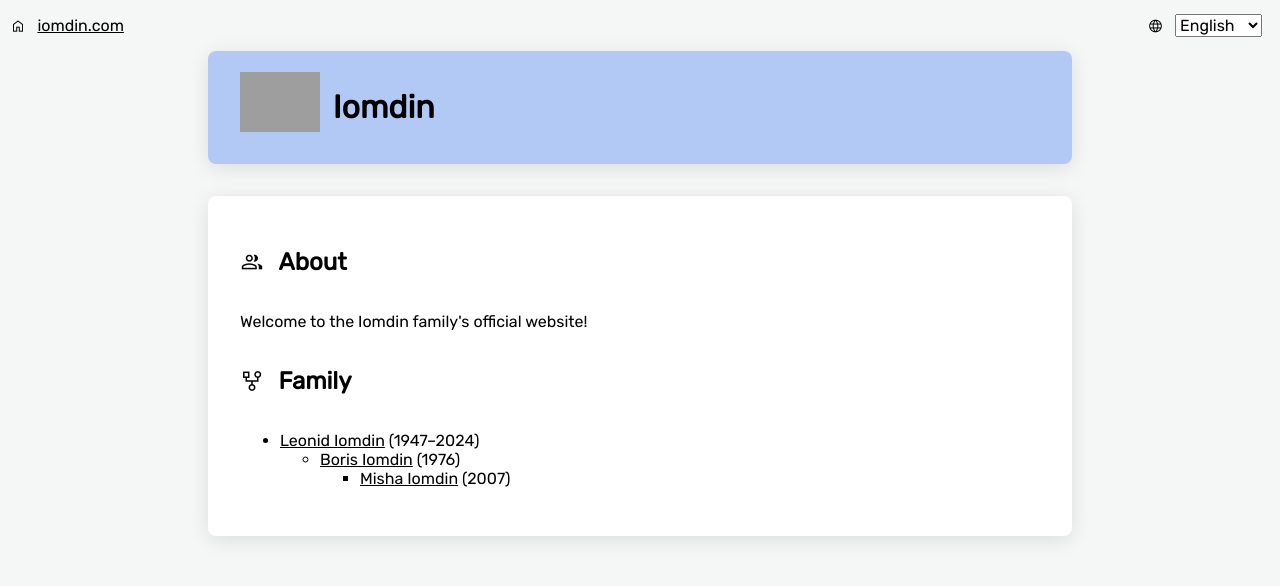
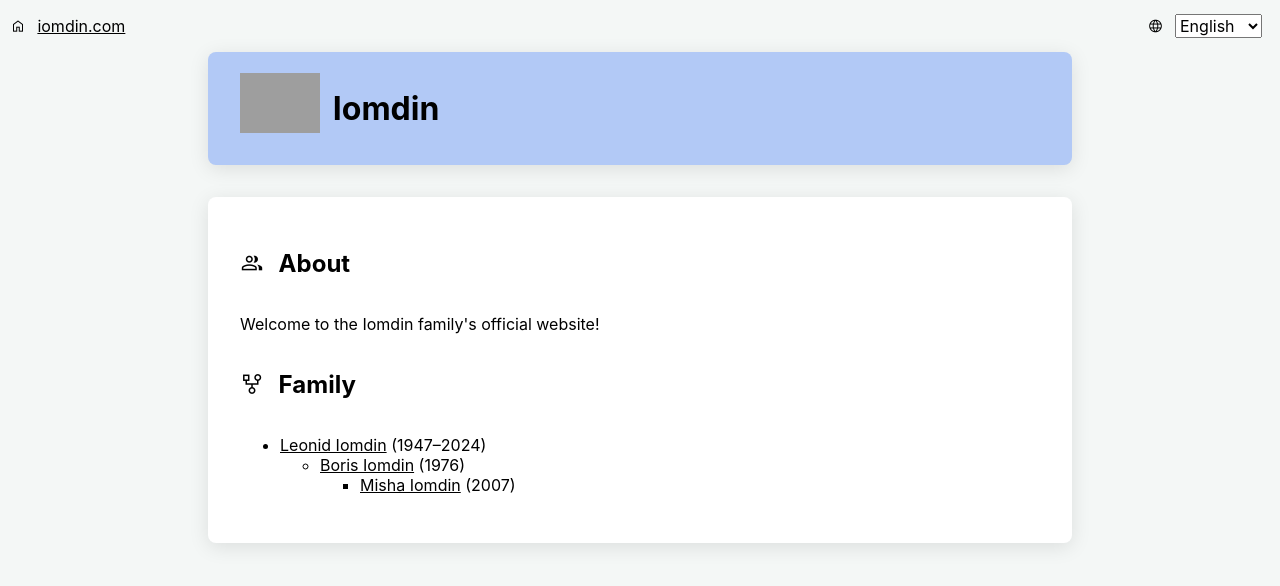
Before and after one commit to iomdin/iomdin.github.io, a Jekyll site: the page index.html, which Jekyll copies as it is, in a window 1280 px wide. Shown: the top 586 px of the page. Built offline with Jekyll 4.4.1, drawn with Linux system fonts in a browser that asks for light colours; grey boxes are pictures that could not be loaded.

Commit message:
default font

```diff
--- a/styles/style.css
+++ b/styles/style.css
@@ -48,15 +48,9 @@ style.css
 
 /* OVERALL */
 
-/*
-*:not(.katex):not(.katex *) {
-    font-family: 'Rubik', ui-sans-serif, -apple-system, BlinkMacSystemFont, "Segoe UI Variable Display", "Segoe UI", Helvetica, "Apple Color Emoji", Arial, sans-serif, "Segoe UI Emoji", "Segoe UI Symbol";
-}*/
-
 body, button, input, select, textarea {
-    font-family: 'Rubik', ui-sans-serif
+    font-family: -apple-system, BlinkMacSystemFont, "Segoe UI", Helvetica, Arial, sans-serif, "Apple Color Emoji", "Segoe UI Emoji", "Segoe UI Symbol"
 }
-
 
 * {
     color: #000000;
```
